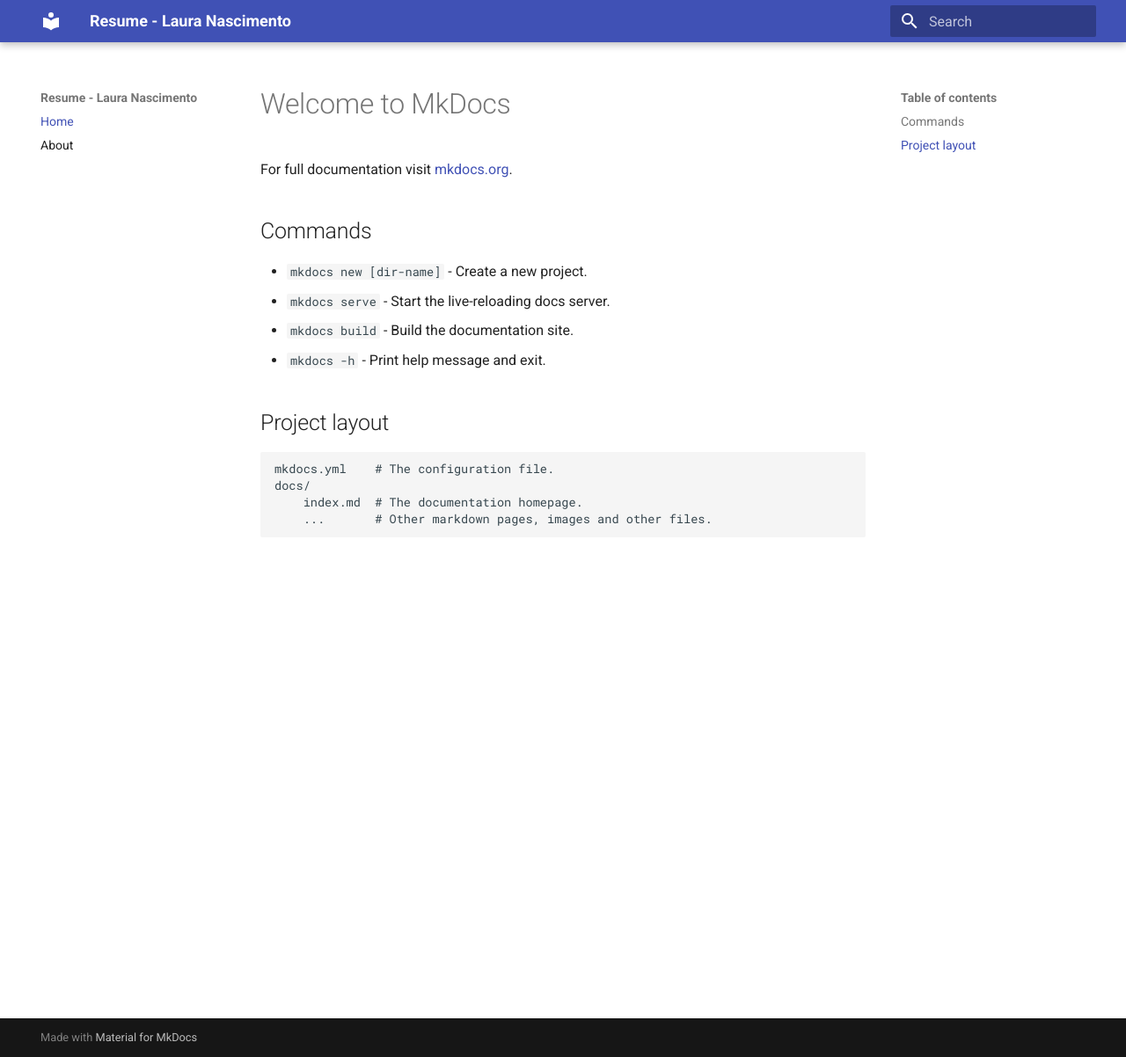
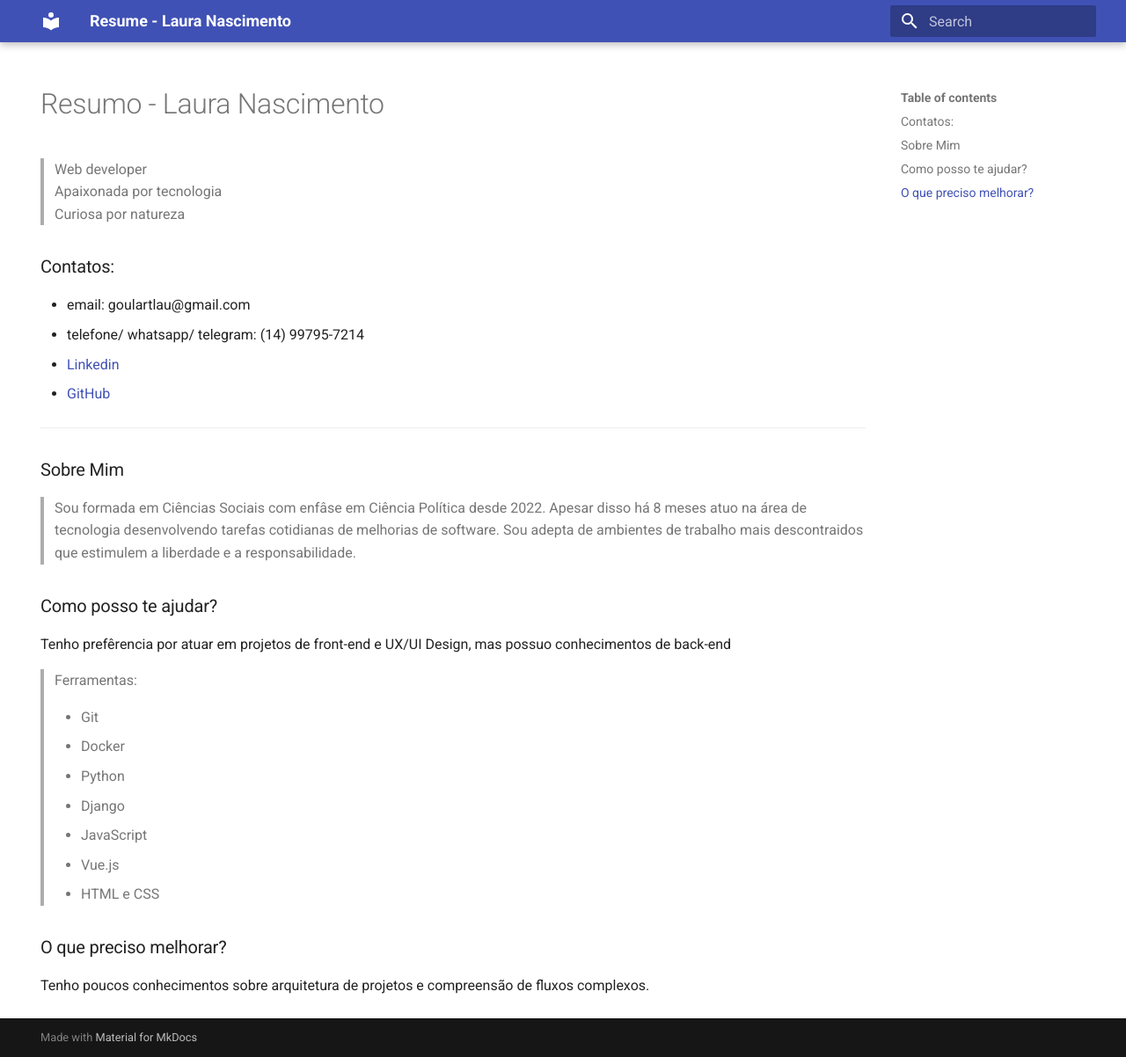
Before and after one commit to launasci/aboutme, an MkDocs documentation site: the page built from docs/index.md, in a window 1280 px wide and 1202 px high. Shown: the whole window at 88% size. Built offline with MkDocs 1.6.1 and Material for MkDocs 9.7.7, drawn with Linux system fonts in a browser that asks for light colours.

Commit message:
adicionando primeiras informações index.md

```diff
--- a/docs/index.md
+++ b/docs/index.md
@@ -1,17 +1,43 @@
-# Welcome to MkDocs
+---
+title: Resumo - Laura Nascimento
+hide:
+  - navigation
+---
 
-For full documentation visit [mkdocs.org](https://www.mkdocs.org).
+> Web developer <br>
+> Apaixonada por tecnologia <br>
+> Curiosa por natureza
 
-## Commands
 
-* `mkdocs new [dir-name]` - Create a new project.
-* `mkdocs serve` - Start the live-reloading docs server.
-* `mkdocs build` - Build the documentation site.
-* `mkdocs -h` - Print help message and exit.
+### Contatos:
+- email: goulartlau@gmail.com
+- telefone/ whatsapp/ telegram: (14) 99795-7214
+- [Linkedin](https://www.linkedin.com/in/laura-fernandes-do-nascimento-66b0a725a/)
+- [GitHub](https://github.com/launasci)
 
-## Project layout
+----
 
-    mkdocs.yml    # The configuration file.
-    docs/
-        index.md  # The documentation homepage.
-        ...       # Other markdown pages, images and other files.
+### Sobre Mim
+
+> Sou formada em Ciências Sociais com enfâse em Ciência Política desde 2022.
+> Apesar disso há 8 meses atuo na área de tecnologia desenvolvendo tarefas cotidianas de melhorias de software.
+> Sou adepta de ambientes de trabalho mais descontraidos que estimulem a liberdade e a responsabilidade.
+
+### Como posso te ajudar?
+
+Tenho prefêrencia por atuar em projetos de front-end e UX/UI Design, mas possuo conhecimentos de back-end
+
+> Ferramentas:
+> <ul>
+>   <li>Git</li>
+>   <li>Docker</li>
+>   <li>Python</li>
+>   <li>Django</li>
+>   <li>JavaScript</li>
+>   <li>Vue.js</li>
+>   <li>HTML e CSS</li>
+> </ul>
+
+### O que preciso melhorar?
+
+Tenho poucos conhecimentos sobre arquitetura de projetos e compreensão de fluxos complexos.
--- a/mkdocs.yml
+++ b/mkdocs.yml
@@ -1,6 +1,3 @@
 site_name: Resume - Laura Nascimento
-nav:
-    - Home: index.md
-    - About: about.md
 theme:
   name: material
```
